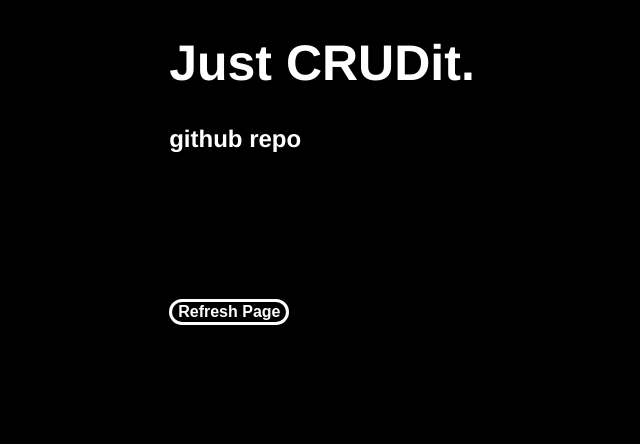
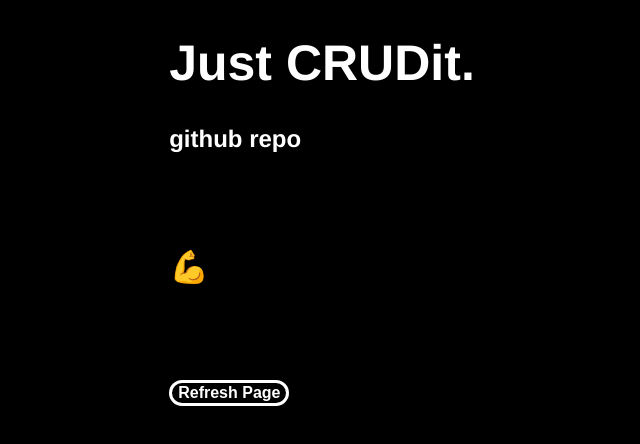
Before and after one commit to eremitik/crudit, a website: page app/index.html in a window 1280 px wide. Shown: the whole page, without its empty margins (318-958 px from the left). Drawn offline with Linux system fonts and the light colour scheme; no server answers.

Commit message:
minor adjustment to readme and index.html

```diff
--- a/app/index.html
+++ b/app/index.html
@@ -4,7 +4,7 @@
 <head>
     <meta charset="utf-8" />
     <meta name="viewport" content="width=device-width, initial-scale=1.0" />
-    <title>CRUDit</title>
+    <title>💪 CRUDit</title>
     <link href="index.css" rel="stylesheet" />
 </head>
 
@@ -16,6 +16,7 @@
     <br>
     <br>
     <br>
+    <h1>💪</h1>
     <div id="root"></div>
     <script src="app.js"></script>
     <br>
```
Also changed, not shown: README.md.
